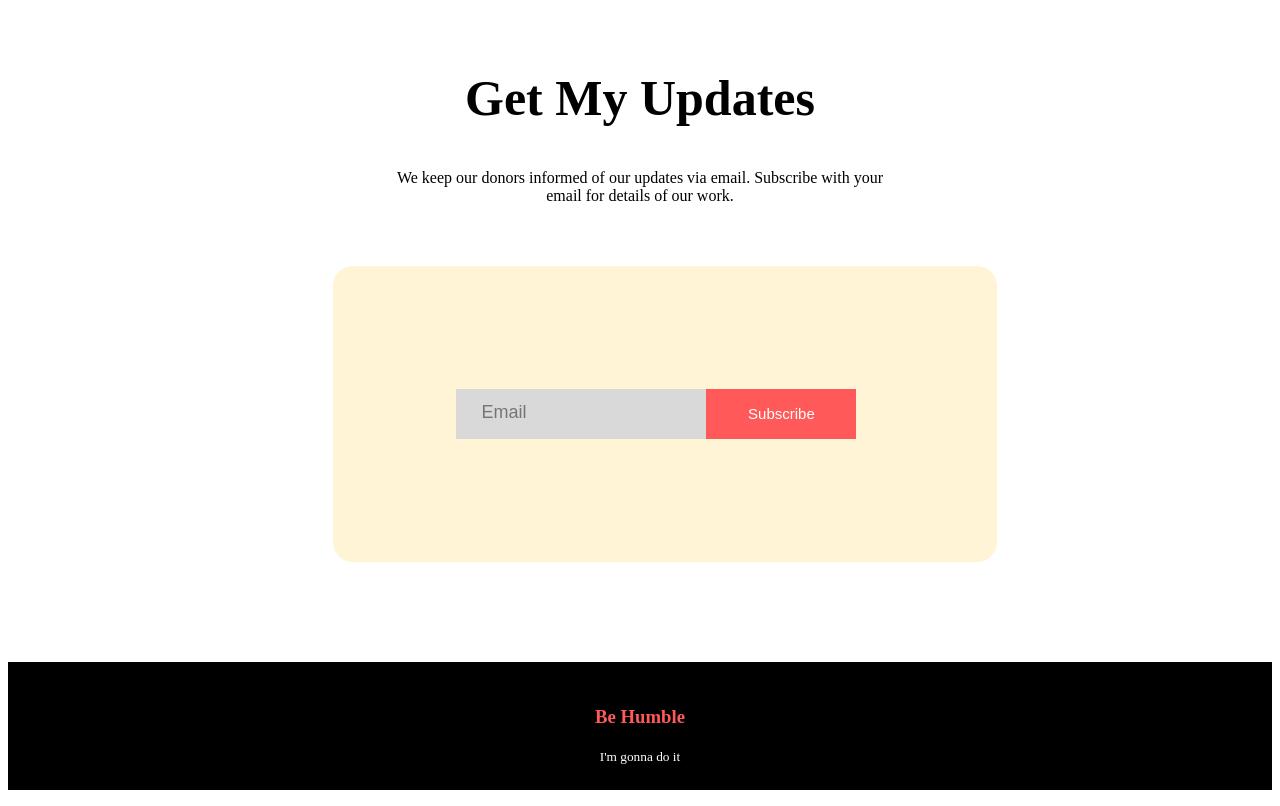
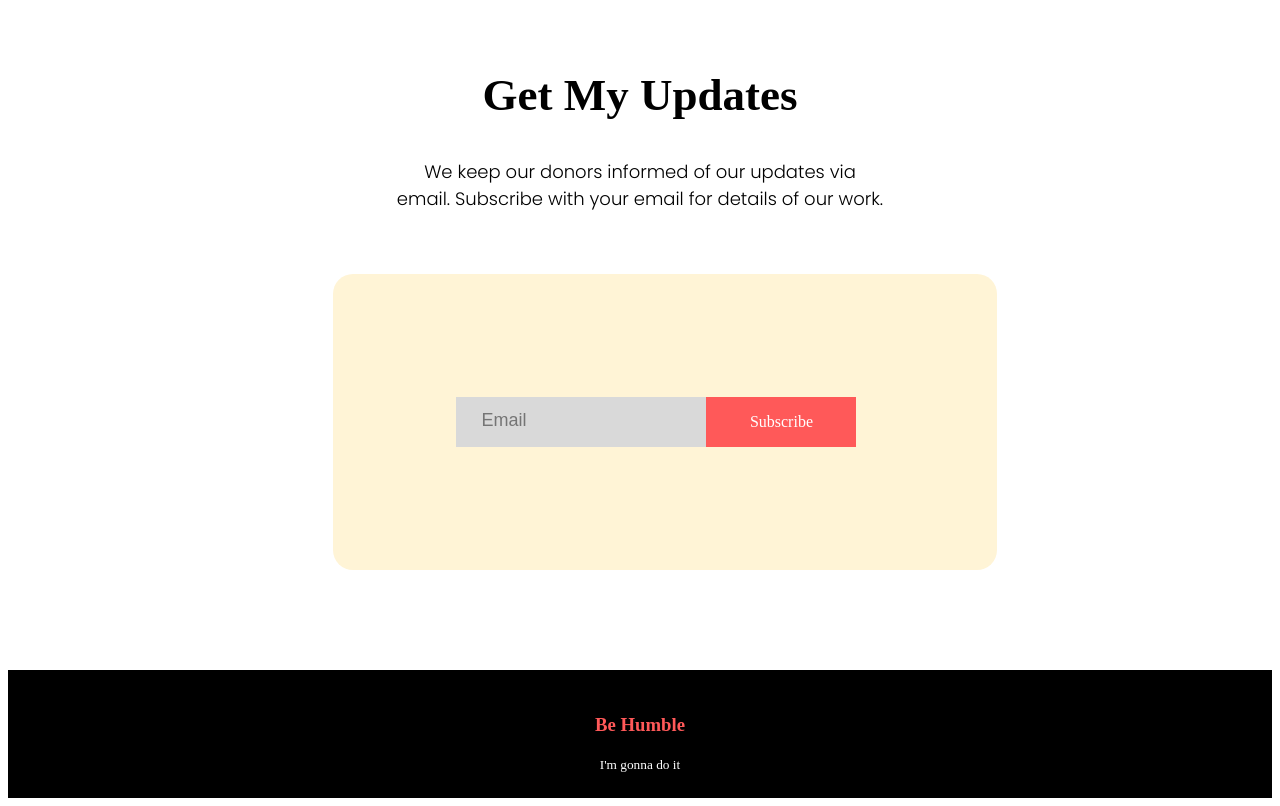
Before and after one commit to Jahid993/assignment-1, a plain HTML site: page index.html in a window 1280 px wide. Shown: the part 3642-4448 px from the top of the page. Drawn offline with Linux system fonts and the light colour scheme; a web font is replaced by a local one.

Commit message:
font changed

```diff
--- a/style.css
+++ b/style.css
@@ -8,6 +8,11 @@
     src: url(font/Poppins/Poppins-Regular.ttf);
     src: url(font/Poppins/Poppins-SemiBold.ttf);
     src: url(font/Poppins/Poppins-Light.ttf);
+}
+
+@font-face {
+    font-family: "roboto";
+    src: url(font/roboto/Roboto-Medium.ttf);
 }
 .start-title {
     text-align: center;
@@ -217,14 +222,13 @@
 
 }
 .updates h1 {
-    font-family:inherit;
+    font-family:"inter-bold";
+    font-size: 45px;
 }
 .updates p {
-    margin: 0% 30% 5% 30%
-}
-h1 {
-    font-family: inter;
-    font-size: 50px;
+    margin: 0% 30% 5% 30%;
+    font-family: "poppins-regular";
+    font-size: 18px;
 }
 
 .link-button {
@@ -270,6 +274,8 @@ button{
     color: white;
     padding: 0 20px;
     font-size: 15px;
+    font-family: "roboto-medium";
+    font-size: 16px;
 }
 
 ::-webkit-input-placeholder {
```
Also changed, not shown: font/lobster/Lobster-Regular.ttf (added), font/roboto/Roboto-Black.ttf (added), font/roboto/Roboto-BlackItalic.ttf (added), font/roboto/Roboto-Bold.ttf (added), font/roboto/Roboto-BoldItalic.ttf (added), font/roboto/Roboto-Italic.ttf (added), font/roboto/Roboto-Light.ttf (added), font/roboto/Roboto-LightItalic.ttf (added), font/roboto/Roboto-Medium.ttf (added), font/roboto/Roboto-MediumItalic.ttf (added), font/roboto/Roboto-Regular.ttf (added), font/roboto/Roboto-Thin.ttf (added), font/roboto/Roboto-ThinItalic.ttf (added).
